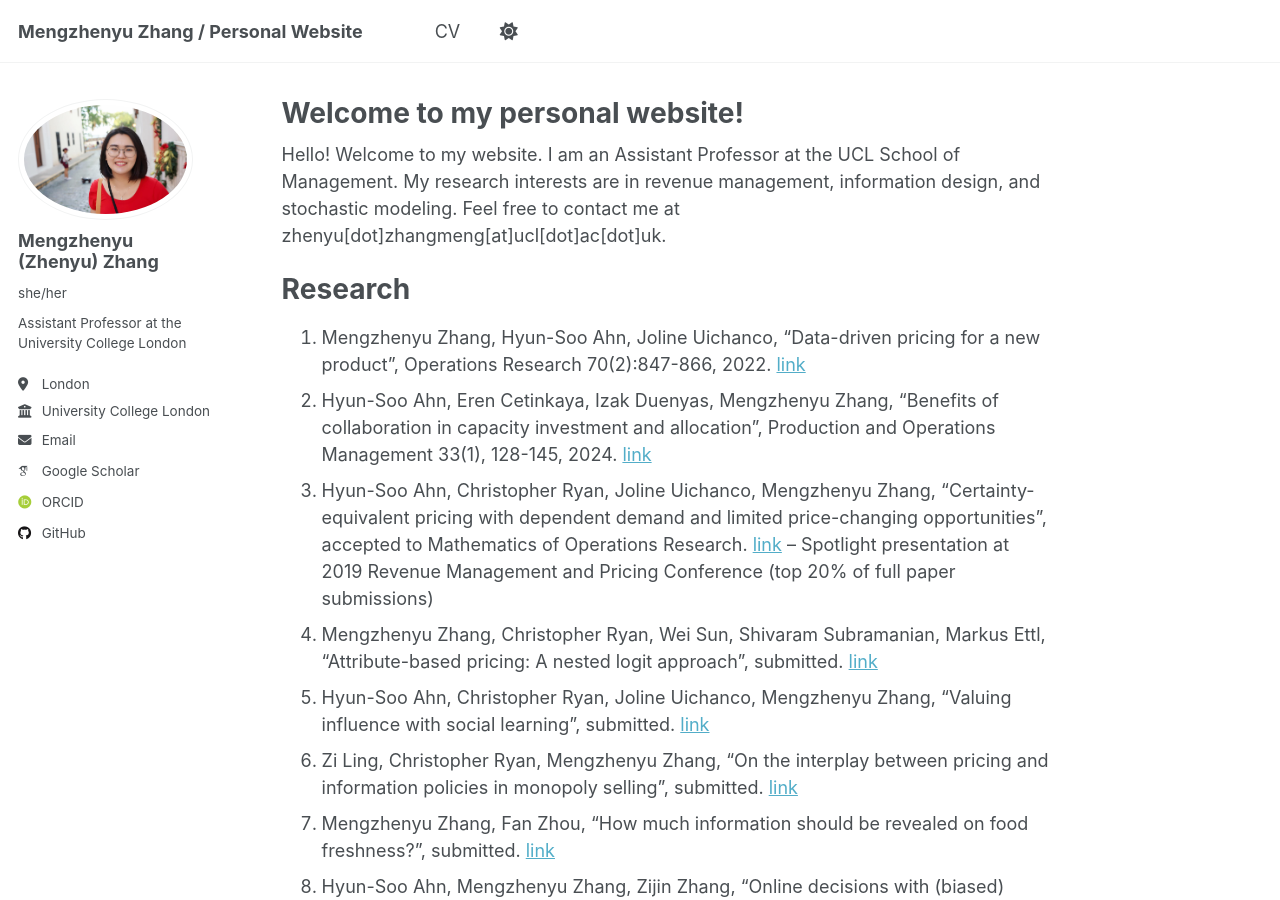
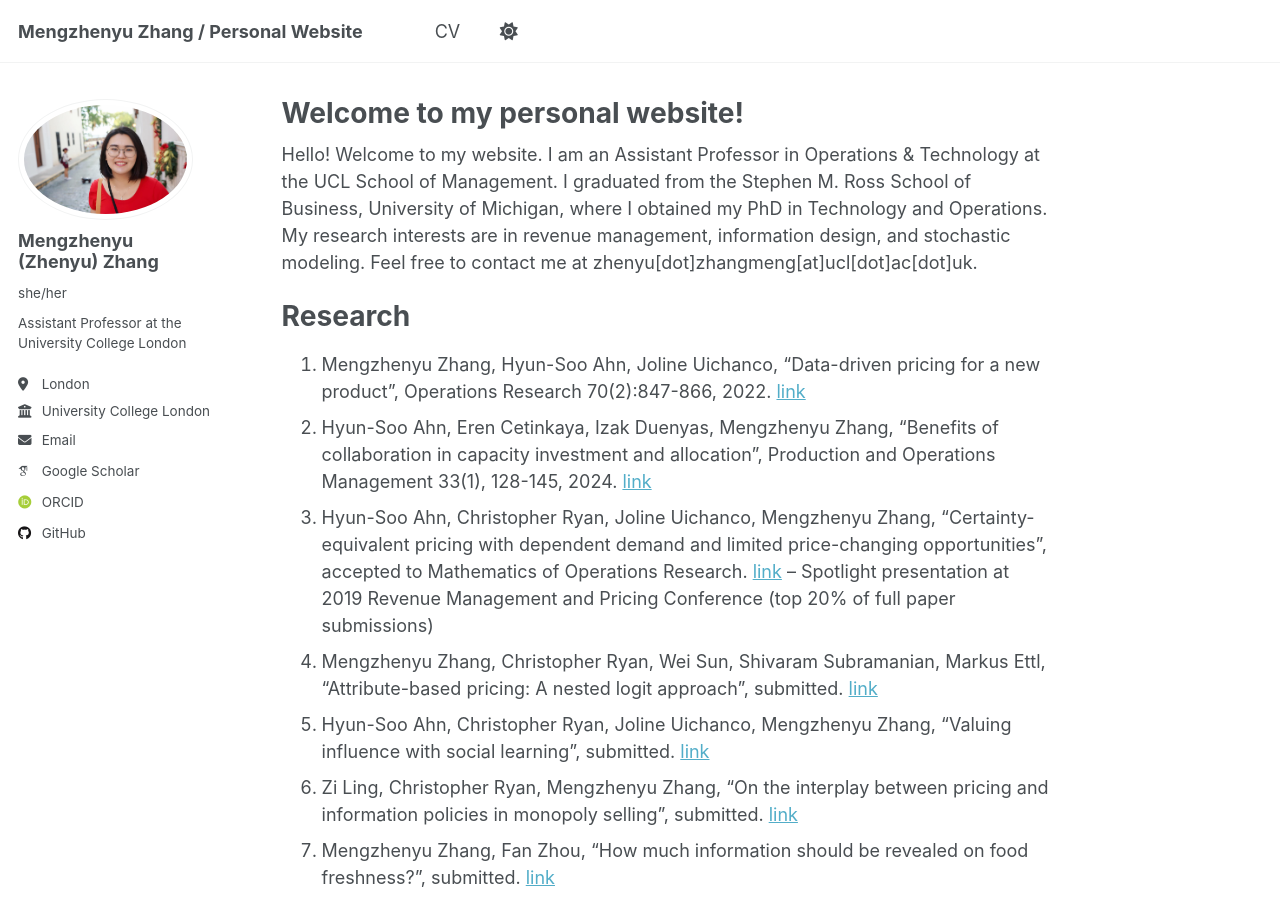
Before and after one commit to mengzhenyuzhang/mengzhenyuzhang.github.io, a Jekyll site: the page built from _pages/about.md, in a window 1280 px wide and 900 px high. Built offline with Jekyll 4.4.1, drawn with Linux system fonts in a browser that asks for light colours; some web fonts are replaced; a script that is not in the unit is left out.

Commit message:
Update about.md

```diff
--- a/_pages/about.md
+++ b/_pages/about.md
@@ -7,7 +7,7 @@ redirect_from:
   - /about.html
 ---
 
-Hello! Welcome to my website. I am an Assistant Professor at the UCL School of Management. My research interests are in revenue management, information design, and stochastic modeling. Feel free to contact me at zhenyu[dot]zhangmeng[at]ucl[dot]ac[dot]uk.
+Hello! Welcome to my website. I am an Assistant Professor in Operations & Technology at the UCL School of Management. I graduated from the Stephen M. Ross School of Business, University of Michigan, where I obtained my PhD in Technology and Operations. My research interests are in revenue management, information design, and stochastic modeling. Feel free to contact me at zhenyu[dot]zhangmeng[at]ucl[dot]ac[dot]uk.
 
 Research
 ======
```
